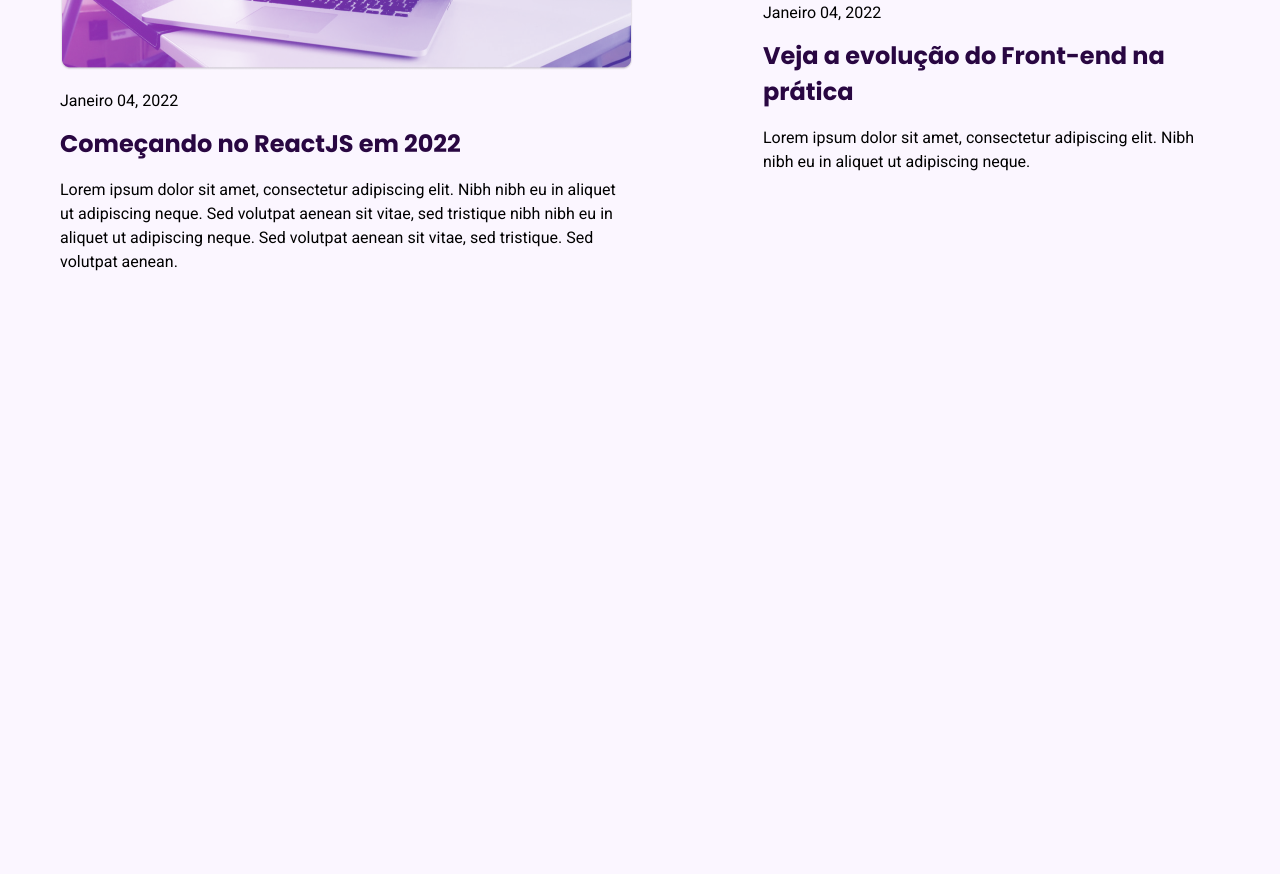
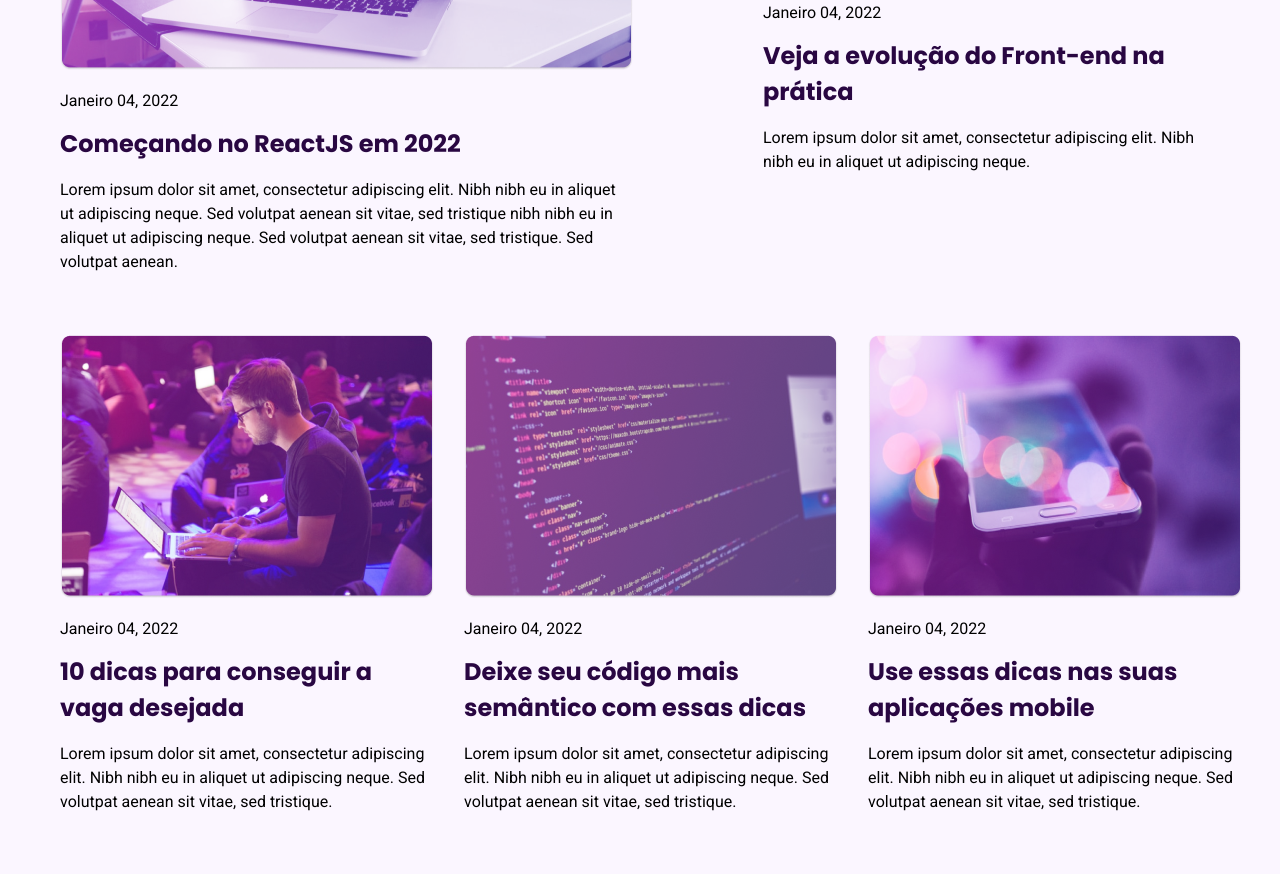
Before and after one commit to matheuszoppe/RocketBlog, a plain HTML site: page index.html in a window 1280 px wide. Shown: the part 937-1811 px from the top of the page. Before the commit the page ends 1271 px from the top, so only its background shows below. Drawn offline with Linux system fonts and the light colour scheme.

Commit message:
Criação do article com os cards e finalização do projeto

```diff
--- /dev/null
+++ b/css/cards.css
@@ -0,0 +1,28 @@
+.cards {
+  display: grid;
+  grid-template-columns: repeat(3, 1fr);
+  gap: 30px;
+}
+
+.card-conteudo img {
+  padding-bottom: 16px;
+}
+
+.card-conteudo span {
+  display: block;
+  font: 400 16px "Roboto";
+  padding-bottom: 16px;
+}
+
+.card-conteudo h2 {
+  display: block;
+  font: 700 24px/1.5 "Poppins";
+  color: var(--purple-bg);
+  padding-bottom: 16px;
+}
+
+.card-conteudo p {
+  display: block;
+  font: 400 16px/1.5 "Roboto";
+  padding-bottom: 60px;
+}
--- a/css/style.css
+++ b/css/style.css
@@ -2,3 +2,4 @@
 @import "./header.css";
 @import "./intro.css";
 @import "./conteudo.css";
+@import "./cards.css";
--- a/index.html
+++ b/index.html
@@ -89,6 +89,32 @@
         </div>
       </div>
     </article>
-    <article></article>
+    <article class="cards container">
+      <div class="card-conteudo">
+        <img src="./images/post-2.png" alt="" />
+        <span>Janeiro 04, 2022</span>
+        <h2>10 dicas para conseguir a vaga desejada</h2>
+        <p>
+         Lorem ipsum dolor sit amet, consectetur adipiscing elit. Nibh nibh eu in aliquet ut adipiscing neque. Sed volutpat aenean sit vitae, sed tristique.
+        </p>
+      </div>
+      <div class="card-conteudo">
+        <img src="./images/post-3.png" alt="" />
+        <span>Janeiro 04, 2022</span>
+        <h2>Deixe seu código mais semântico com essas dicas</h2>
+        <p>
+         Lorem ipsum dolor sit amet, consectetur adipiscing elit. Nibh nibh eu in aliquet ut adipiscing neque. Sed volutpat aenean sit vitae, sed tristique.
+        </p>
+      </div>
+      <div class="card-conteudo">
+        <img src="./images/post-4.png" alt="" />
+        <span>Janeiro 04, 2022</span>
+        <h2>Use essas dicas nas suas aplicações mobile</h2>
+        <p>
+         Lorem ipsum dolor sit amet, consectetur adipiscing elit. Nibh nibh eu in aliquet ut adipiscing neque. Sed volutpat aenean sit vitae, sed tristique.
+        </p>
+      </div>
+
+    </article>
   </body>
 </html>
```
